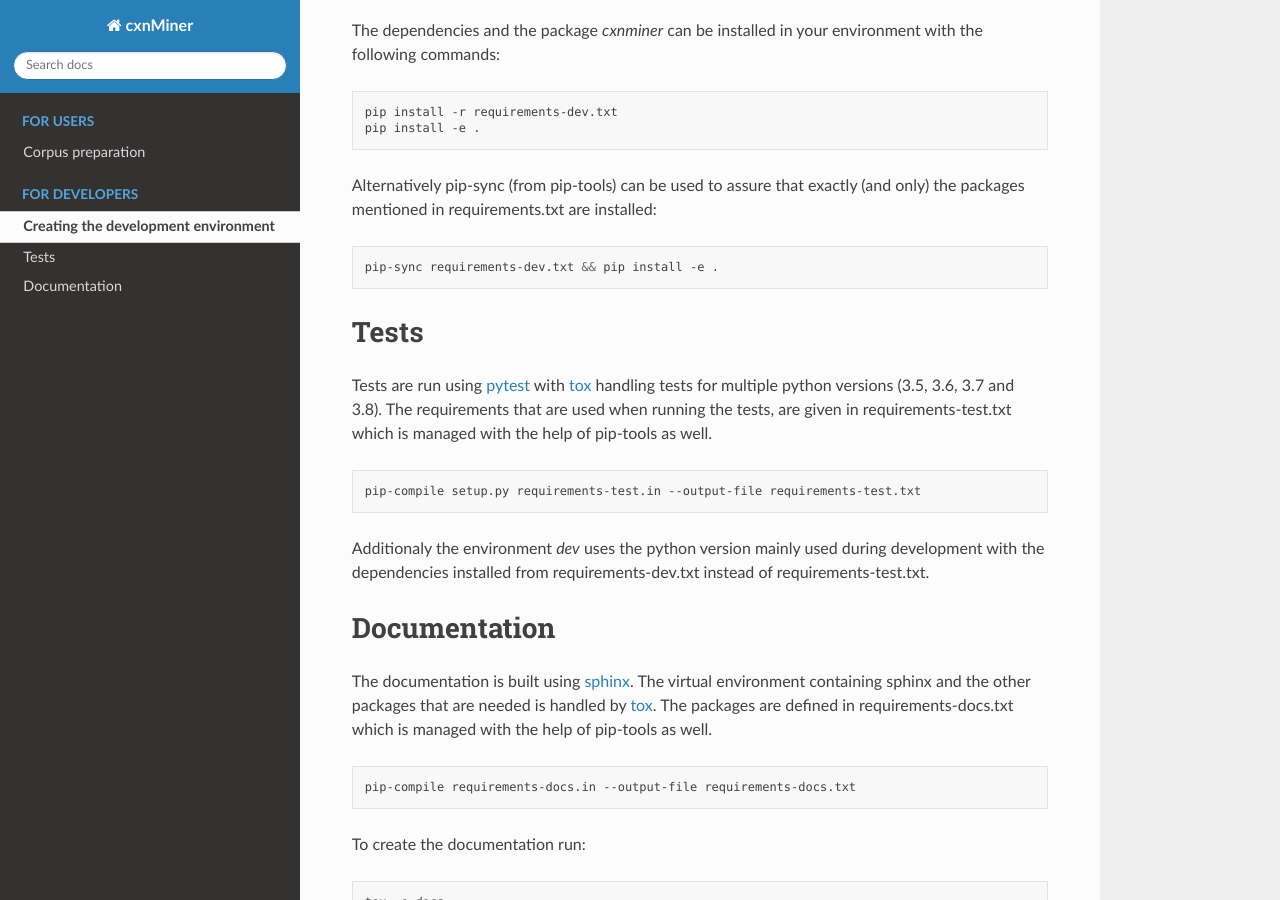
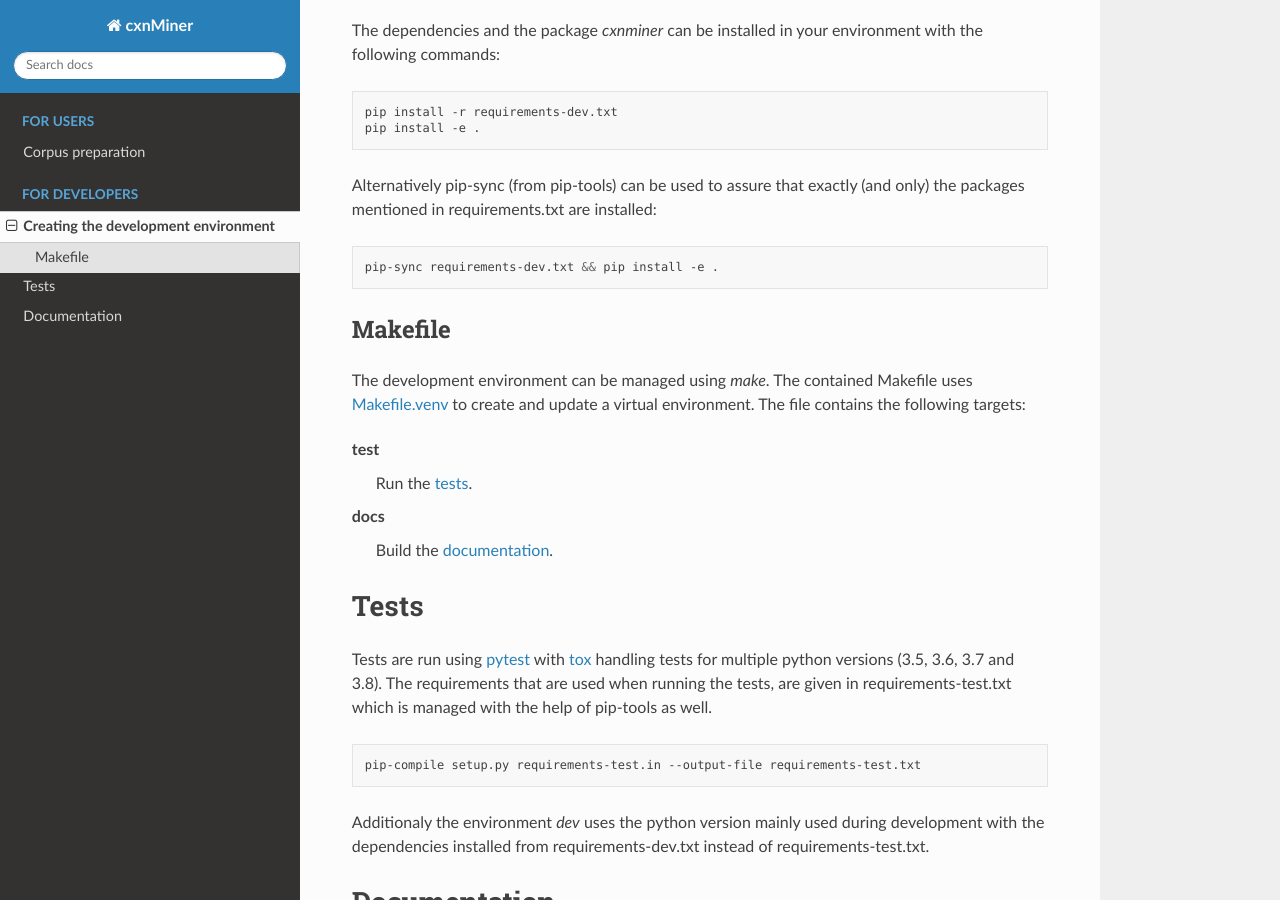
Before and after one commit to fab-bar/cxnMiner, a Sphinx documentation site: the page built from docs/development.rst, in a window 1280 px wide and 900 px high, scrolled down 623 px. Built offline with Sphinx 7.4.7 and the Read the Docs theme 2.0.0, drawn with Linux system fonts in a browser that asks for light colours.

Commit message:
Add Makefile

```diff
--- a/docs/development.rst
+++ b/docs/development.rst
@@ -40,6 +40,20 @@ mentioned in requirements.txt are installed:
 
    pip-sync requirements-dev.txt && pip install -e .
 
+Makefile
+--------
+
+The development environment can be managed using `make`. The contained Makefile
+uses `Makefile.venv <https://github.com/sio/Makefile.venv/>`_ to create and
+update a virtual environment. The file contains the following targets:
+
+test
+  Run the :ref:`tests <tests>`.
+docs
+  Build the :ref:`documentation <docs>`.
+
+.. _tests:
+
 Tests
 =====
 
@@ -56,6 +70,8 @@ as well.
 Additionaly the environment `dev` uses the python version mainly used during
 development with the dependencies installed from requirements-dev.txt instead of
 requirements-test.txt.
+
+.. _docs:
 
 Documentation
 =============
--- a/docs/index.rst
+++ b/docs/index.rst
@@ -1,4 +1,5 @@
 .. mdinclude:: ../README.md
+   :end-line: 4
 
 .. toctree::
    :maxdepth: 1
```
Also changed, not shown: README.md (+3 -0 lines), 2 other files.
